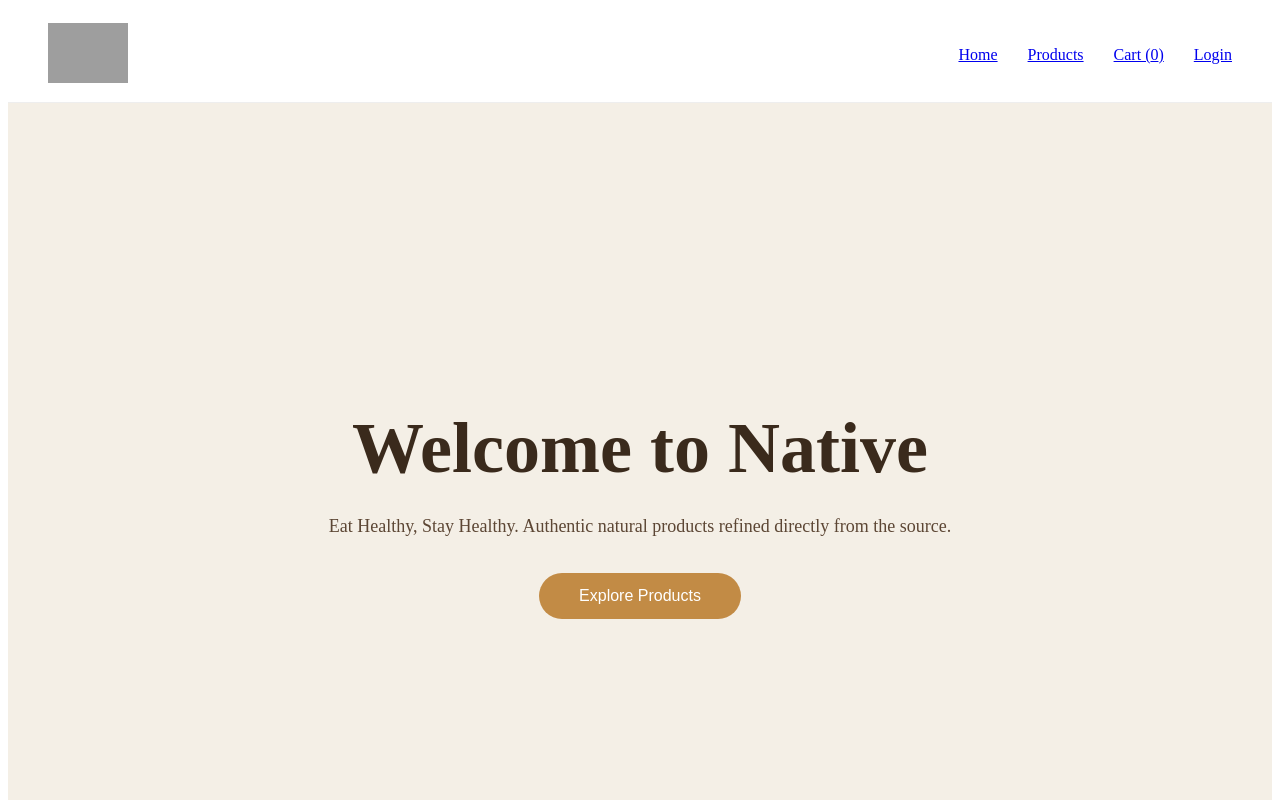
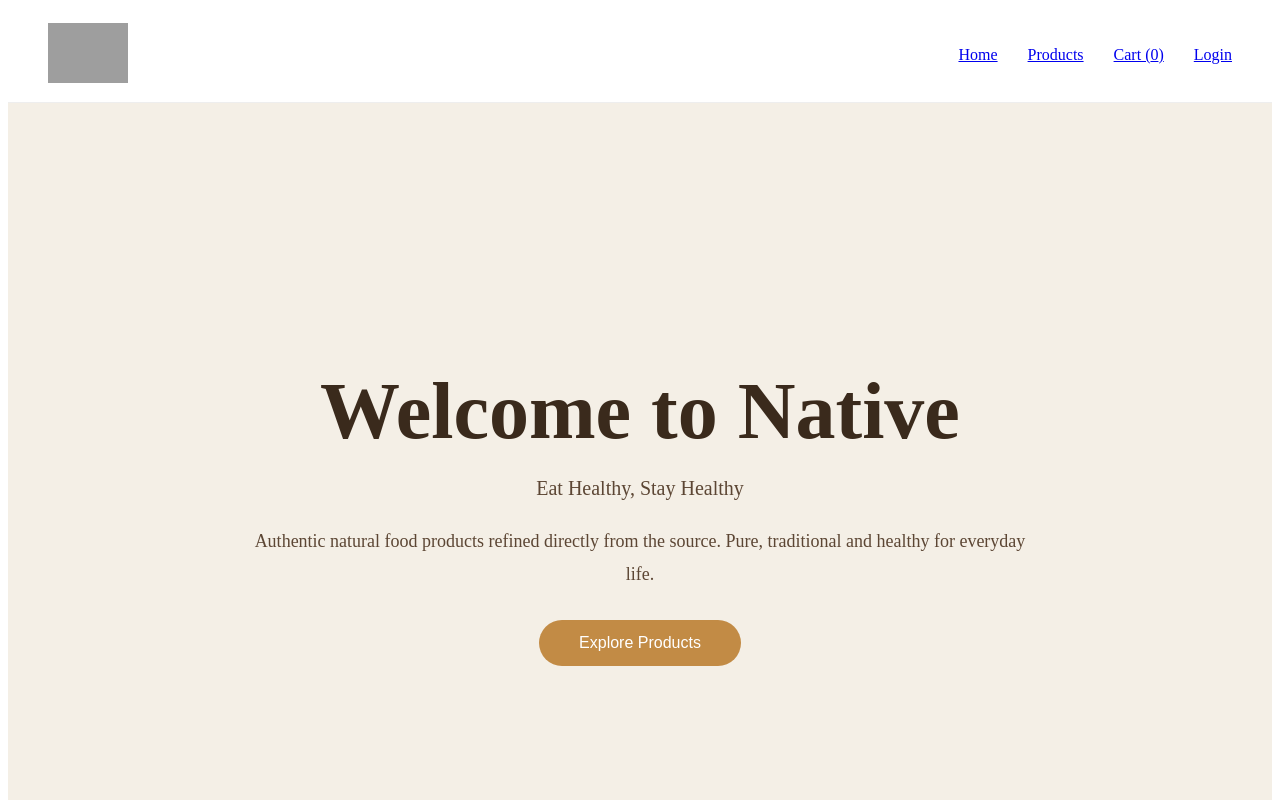
Before and after one commit to nagarajukandula55/native, a Next.js app: page / in a window 1280 px wide. Shown: the top 800 px of the page. Built offline with nearby package versions, Linux system fonts and the light colour scheme; no server answers; grey boxes are pictures that could not be loaded.

Commit message:
Update page.js

```diff
--- a/app/page.js
+++ b/app/page.js
@@ -59,17 +59,26 @@ background:"#f4efe6"
 <div style={{maxWidth:"800px"}}>
 
 <h1
-className="brand-font"
 style={{
-fontSize:"clamp(42px,6vw,72px)",
+fontSize:"clamp(48px,7vw,80px)",
 color:"#3a2a1c",
-marginBottom:"20px"
+marginBottom:"10px",
+fontFamily:"Cinzel, serif",
+fontWeight:"600"
 }}
 >
+Welcome to Native
+</h1>
 
-Welcome to Native
-
-</h1>
+<p
+style={{
+fontSize:"20px",
+marginBottom:"25px",
+color:"#5c4634"
+}}
+>
+Eat Healthy, Stay Healthy
+</p>
 
 <p
 style={{
@@ -79,10 +88,8 @@ marginBottom:"30px",
 color:"#5c4634"
 }}
 >
-
-Eat Healthy, Stay Healthy.
-Authentic natural products refined directly from the source.
-
+Authentic natural food products refined directly from the source.
+Pure, traditional and healthy for everyday life.
 </p>
 
 <button
```
